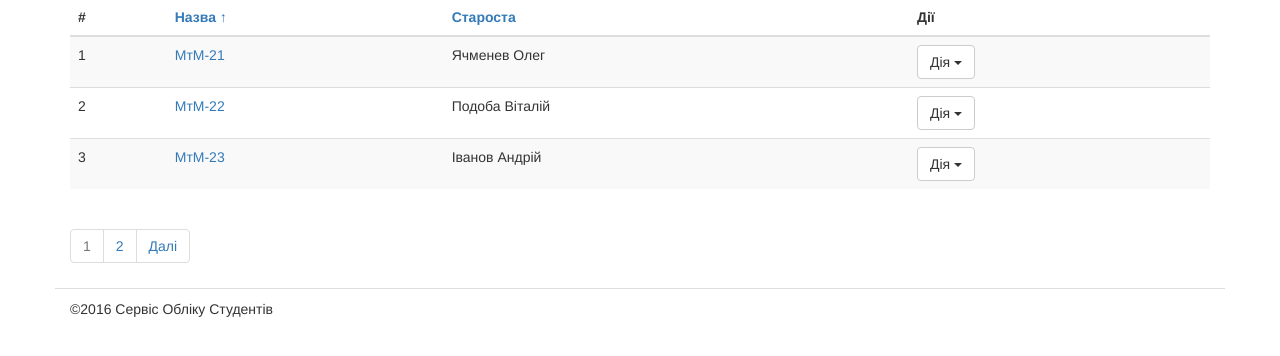
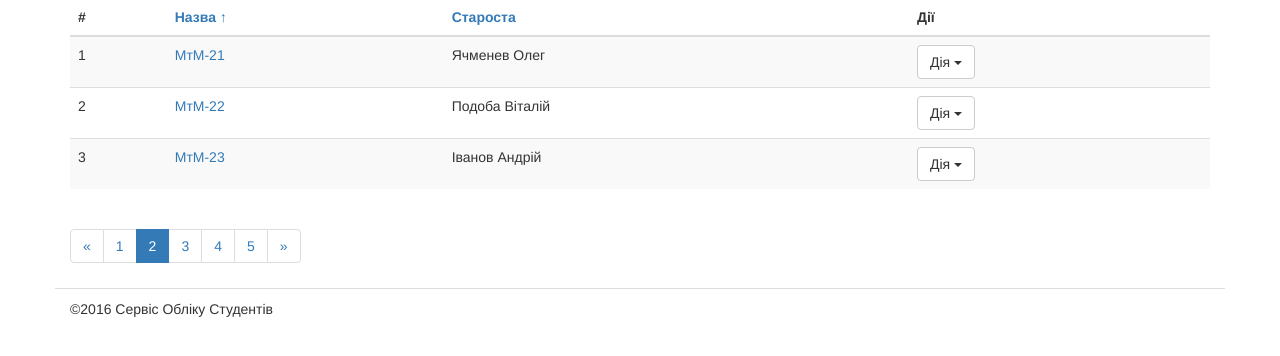
Before and after one commit to nataliia-pimankova/studentsdb, a Django app: page /groups/ in a window 1280 px wide. Shown: the part 210-566 px from the top of the page. Run offline with Django 3.2, Linux system fonts and the light colour scheme; parts of the project's set-up code (start-up, migrations or seed data) failed here and were passed over; some libraries are stand-ins or nearby versions.

Commit message:
include nav.html

```diff
--- /dev/null
+++ b/students/templates/includes/nav.html
@@ -0,0 +1,11 @@
+<nav>
+  <ul class="pagination">
+    <li><a href="#">&laquo;</a> </li>
+    <li><a href="#">1</a> </li>
+    <li class="active"><a href="#">2</a> </li>
+    <li><a href="#">3</a> </li>
+    <li><a href="#">4</a> </li>
+    <li><a href="#">5</a> </li>
+    <li><a href="#">&raquo;</a> </li>
+  </ul>
+</nav>
--- a/students/templates/students/groups_list.html
+++ b/students/templates/students/groups_list.html
@@ -55,12 +55,7 @@
     {% endfor %}
   </tbody>
 </table>
-<nav>
-  <ul class="pagination">
-    <li class="disabled"><a href="#">1</a> </li>
-    <li><a href="#">2</a> </li>
-    <li><a href="#">Далі</a> </li>
-  </ul>
-</nav>
+
+{% include "includes/nav.html" with active=4 %}
 
 {% endblock content %}
--- a/studentsdb/settings.py
+++ b/studentsdb/settings.py
@@ -132,3 +132,8 @@ TEMPLATE_CONTEXT_PROCESSORS = \
         "django.core.context_processors.request",
         "studentsdb.context_processors.student_proc",
 ]
+
+TEMPLATE_DIRS = (
+#    '/data/work/virtualenvs/studentsdb/src/studentsdb/students/templates/students',
+    os.path.join(os.path.dirname(__file__), 'templates/students').replace('\\','/'),
+)
--- a/studentsdb/urls.py
+++ b/studentsdb/urls.py
@@ -31,5 +31,6 @@ urlpatterns = patterns('',
                        # Journal Urls
                 url(r'^journal/$', 'students.views.journal.journal', name='journal'),
 
+
                 url(r'^admin/', include(admin.site.urls)),
 )
```
Also changed, not shown: students/templates/students/students_list.html (+2 -11 lines).
